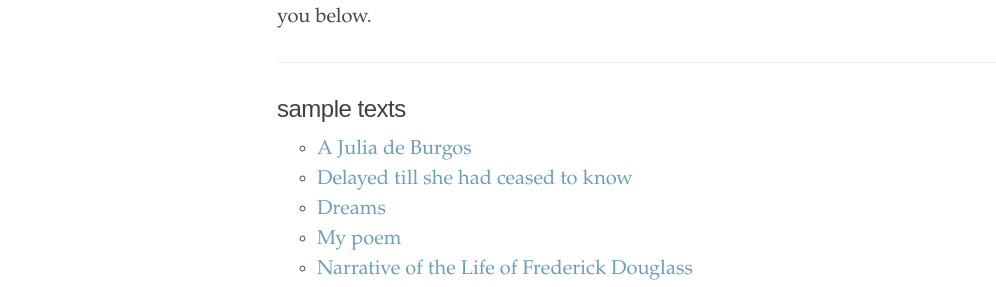
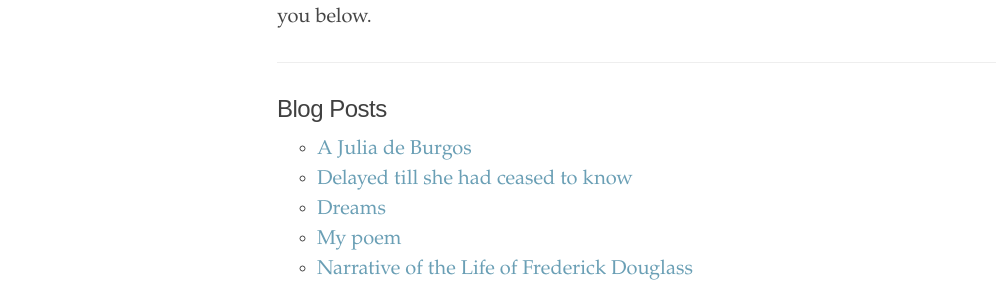
Before and after one commit to soumi-udel/soumi-udel.github.io, a Jekyll site: the page built from index.html, in a window 1280 px wide. Shown: the part 420-707 px from the top of the page, without its empty margins (3-999 px from the left). Built offline with Jekyll 4.4.1, drawn with Linux system fonts in a browser that asks for light colours.

Commit message:
Update index.html

```diff
--- a/index.html
+++ b/index.html
@@ -20,7 +20,7 @@ title: "Ed."
 <hr>
 
 <div class="toc">
-  <h2>sample texts</h2>
+  <h2>Blog Posts</h2>
   <ul class="texts">
   {% for item in site.texts %}
 
```
